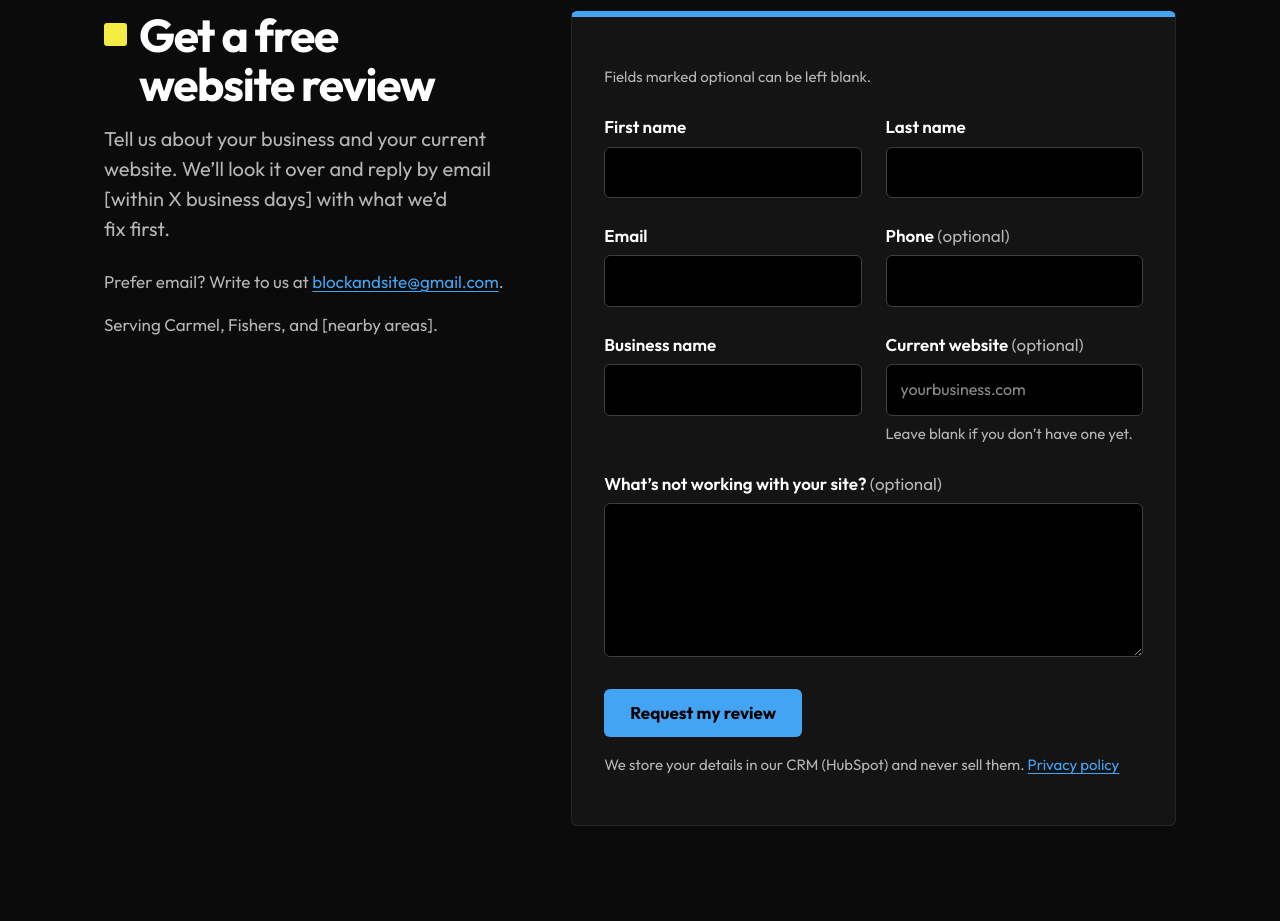
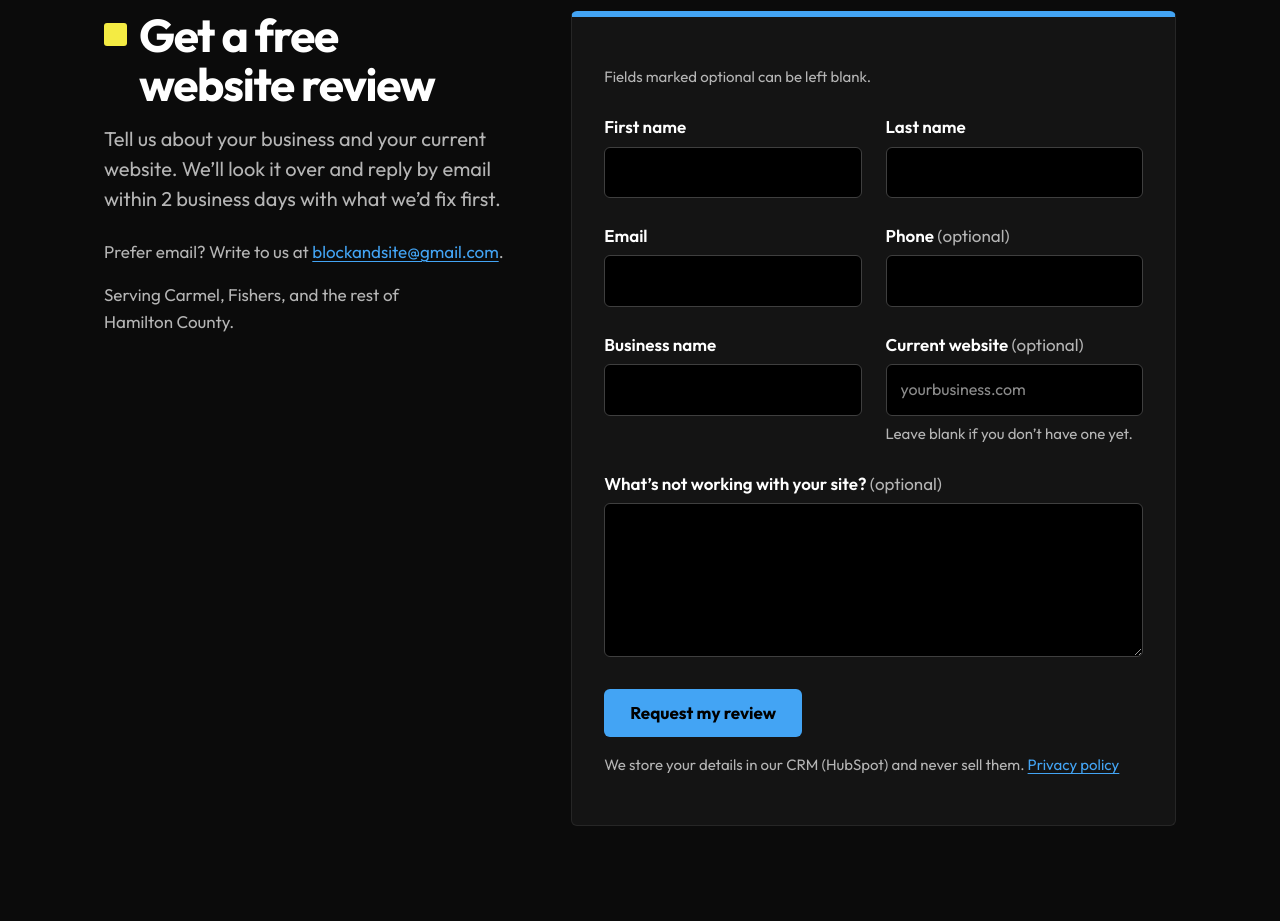
Before and after one commit to Brandino101234/blockandsite, an Astro site: page / in a window 1280 px wide. Shown: the part 6480-7401 px from the top of the page. Built offline with nearby package versions, Linux system fonts and the light colour scheme; Astro itself is replaced by a stand-in of ours.

Commit message:
Fill in service area and reply time
'Serving Carmel, Fishers, and the rest of Hamilton County' and replies
'within 2 business days' (contact section and form success message).
Adds Hamilton County to the schema areaServed.

Co-Authored-By: Claude Opus 5.5 <noreply@anthropic.com>

```diff
--- a/src/components/Contact.astro
+++ b/src/components/Contact.astro
@@ -13,7 +13,7 @@ import { withBase } from '../lib/paths';
       <p class="contact__alt">
         Prefer email? Write to us at <a href={`mailto:${site.email}`}>{site.email}</a>.
       </p>
-      <p class="contact__area">Serving Carmel, Fishers, and [nearby areas].</p>
+      <p class="contact__area">Serving Carmel, Fishers, and the rest of Hamilton County.</p>
     </div>
 
     <div class="contact__panel">
--- a/src/config/site.ts
+++ b/src/config/site.ts
@@ -84,7 +84,7 @@ export const site = {
     price: '$39',
     includes: ['Hosting', 'Updates', 'Fixes'],
   },
-  responseTime: '[within X business days]',
+  responseTime: 'within 2 business days',
 } as const;
 
 /** True when a value is still an unfilled [placeholder]. */
--- a/src/pages/index.astro
+++ b/src/pages/index.astro
@@ -28,6 +28,7 @@ const localBusiness = {
   areaServed: [
     { '@type': 'City', name: 'Carmel', containedInPlace: { '@type': 'State', name: 'Indiana' } },
     { '@type': 'City', name: 'Fishers', containedInPlace: { '@type': 'State', name: 'Indiana' } },
+    { '@type': 'AdministrativeArea', name: 'Hamilton County, Indiana' },
   ],
   founder: site.founders.map((f) => ({ '@type': 'Person', name: f.name })),
   knowsAbout: ['Website redesign', 'Mobile-first web design', 'Local SEO', 'Website hosting and maintenance'],
```
